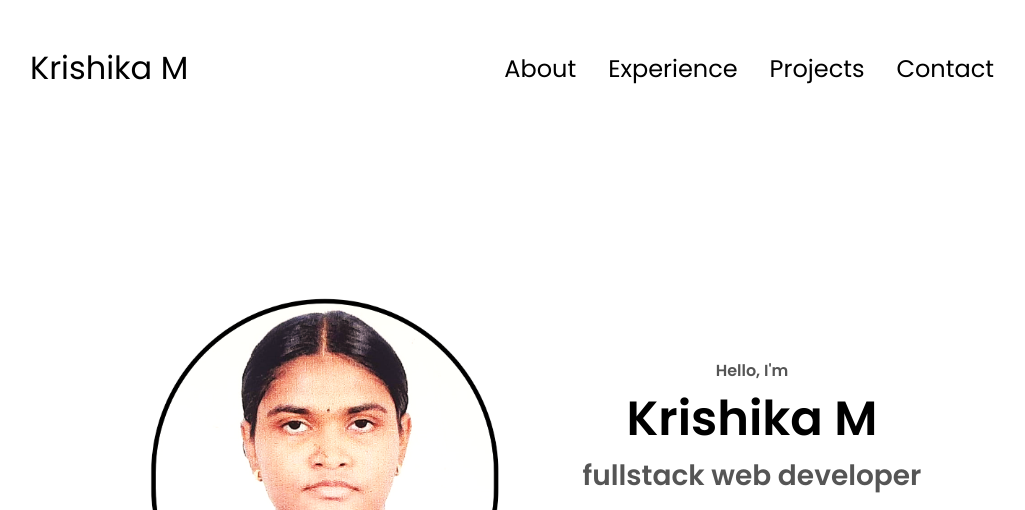
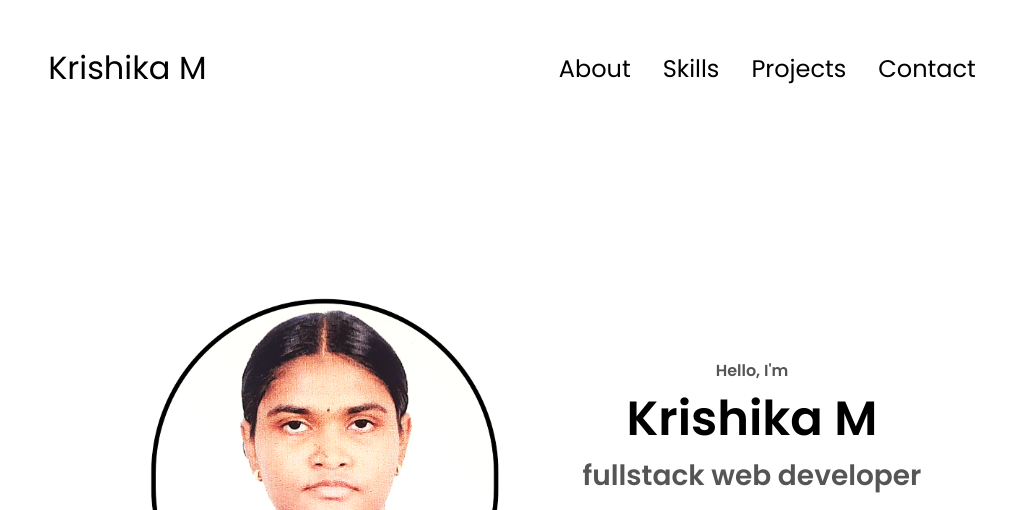
Before and after one commit to mkrishika2006-art/FUTURE_FS_01, a plain HTML site: page index.html in a window 1280 px wide. Shown: the top 510 px of the page, without its empty margins (128-1153 px from the left). Drawn offline with Linux system fonts and the light colour scheme; a script that the page names is missing.

Commit message:
Update index.html

```diff
--- a/index.html
+++ b/index.html
@@ -14,7 +14,7 @@
         <div>
             <ul class="nav-links">
                 <li><a href="#about">About</a></li>
-                <li><a href="#experience">Experience</a></li>
+                <li><a href="#experience">Skills</a></li>
                 <li><a href="#projects">Projects</a></li>
                 <li><a href="#contact">Contact</a></li>
             </ul>
@@ -30,7 +30,7 @@
             </div>
             <div class="menu-links">
               <li><a href="#about"onclick="togglemenu()">About</a></li>
-                <li><a href="#experience"onclick="togglemenu()">Experience</a></li>
+                <li><a href="#experience"onclick="togglemenu()">Skills</a></li>
                 <li><a href="#projects"onclick="togglemenu()">Projects</a></li>
                 <li><a href="#contact"onclick="togglemenu()">Contact</a></li>
             </div>
@@ -348,7 +348,7 @@
         <div class="nav-links-container">
           <ul class="nav-links">
             <li><a href="#about">About</a></li>
-            <li><a href="#experience">Experience</a></li>
+            <li><a href="#experience">Skills</a></li>
             <li><a href="#projects">Projects</a></li>
             <li><a href="#contact">Contact</a></li>
           </ul>
```
